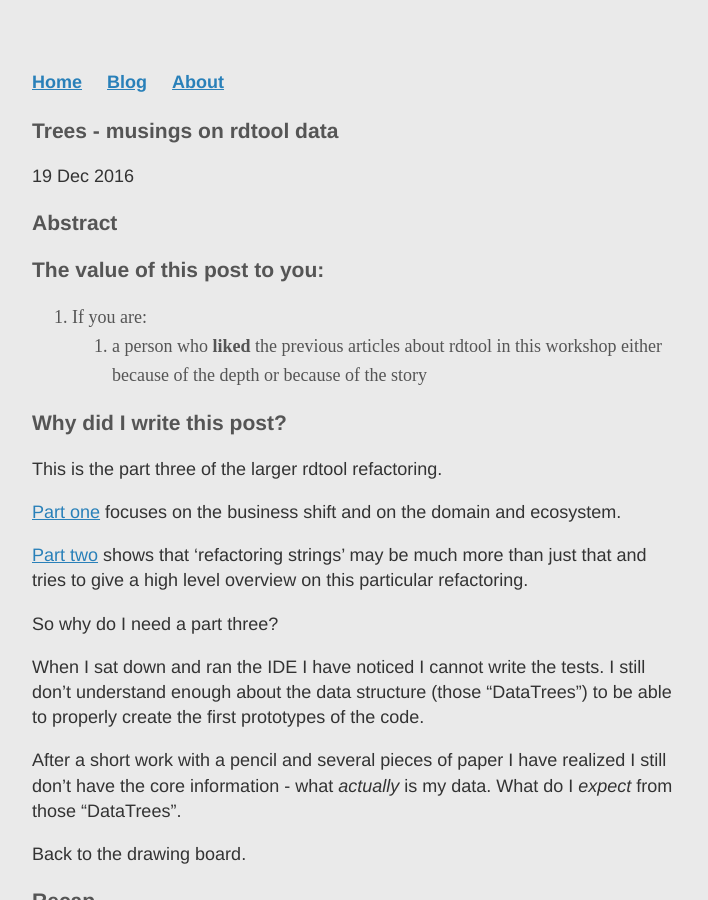
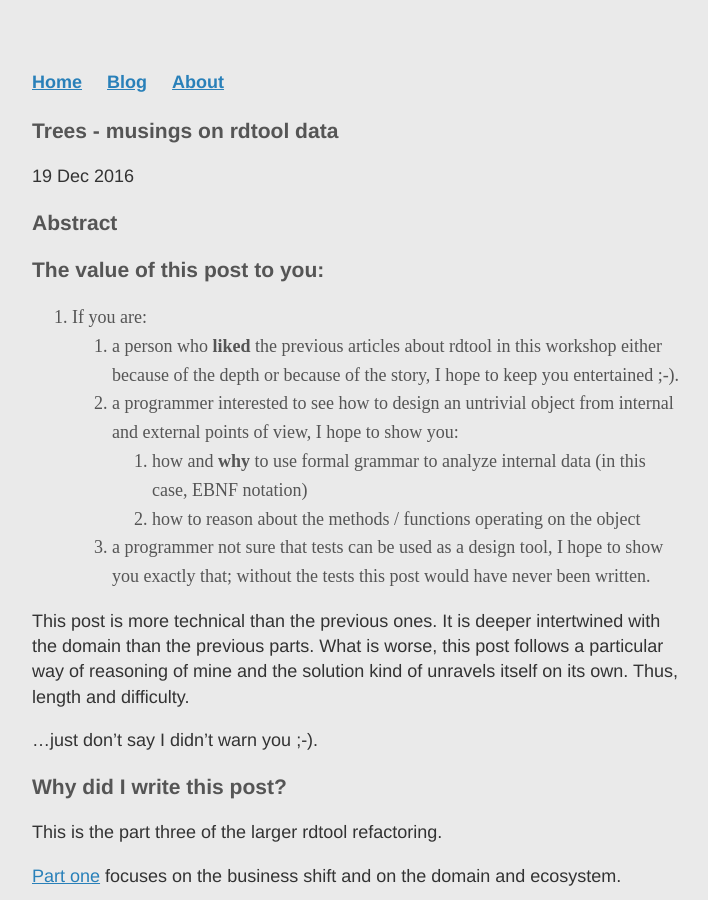
Before and after one commit to ljzolw/ljzolw.github.io, a Jekyll site: the page built from _posts/2016-12-19-trees-musings-on-rdtool-data.md, in a window 1280 px wide and 900 px high. Shown: the whole window, without its empty margins (283-991 px from the left). Built offline with Jekyll 4.4.1, drawn with Linux system fonts in a browser that asks for light colours.

Commit message:
Part 3 of rdtool saga.

```diff
--- a/_posts/2016-12-19-trees-musings-on-rdtool-data.md
+++ b/_posts/2016-12-19-trees-musings-on-rdtool-data.md
@@ -10,7 +10,15 @@ date: 2016-12-19
 ### The value of this post to you:
 
 1. If you are:
-    1. a person who **liked** the previous articles about rdtool in this workshop either because of the depth or because of the story
+    1. a person who **liked** the previous articles about rdtool in this workshop either because of the depth or because of the story, I hope to keep you entertained ;-).
+    2. a programmer interested to see how to design an untrivial object from internal and external points of view, I hope to show you:
+        1. how and **why** to use formal grammar to analyze internal data (in this case, EBNF notation)
+        2. how to reason about the methods / functions operating on the object
+    3. a programmer not sure that tests can be used as a design tool, I hope to show you exactly that; without the tests this post would have never been written.
+
+This post is more technical than the previous ones. It is deeper intertwined with the domain than the previous parts. What is worse, this post follows a particular way of reasoning of mine and the solution kind of unravels itself on its own. Thus, length and difficulty.
+
+...just don't say I didn't warn you ;-).
 
 ### Why did I write this post?
 
--- a/blog/index.html
+++ b/blog/index.html
@@ -7,6 +7,7 @@ title: Archive
     <div class="blurb">
         <h3>English articles (EN):</h3>
         <ul>
+            <li><a href="/2016/12/19/trees-musings-on-rdtool-data">2016-12-19 : Trees - musings on rdtool data (part 3)</a></li>
             <li><a href="/2016/12/13/to-refactor-some-strings">2016-12-13 : To refactor some strings... (part 2)</a></li>
             <li><a href="/2016/12/04/rdtool-1">2016-12-04 : A small niche program in an everchanging world (part 1)</a></li>
         </ul>
```
Also changed, not shown: _posts/2016-12-13-to-refactor-some-strings.md (+1 -1 lines), scraps/161215-constructing-formal-grammar.md (+11 -11 lines).
